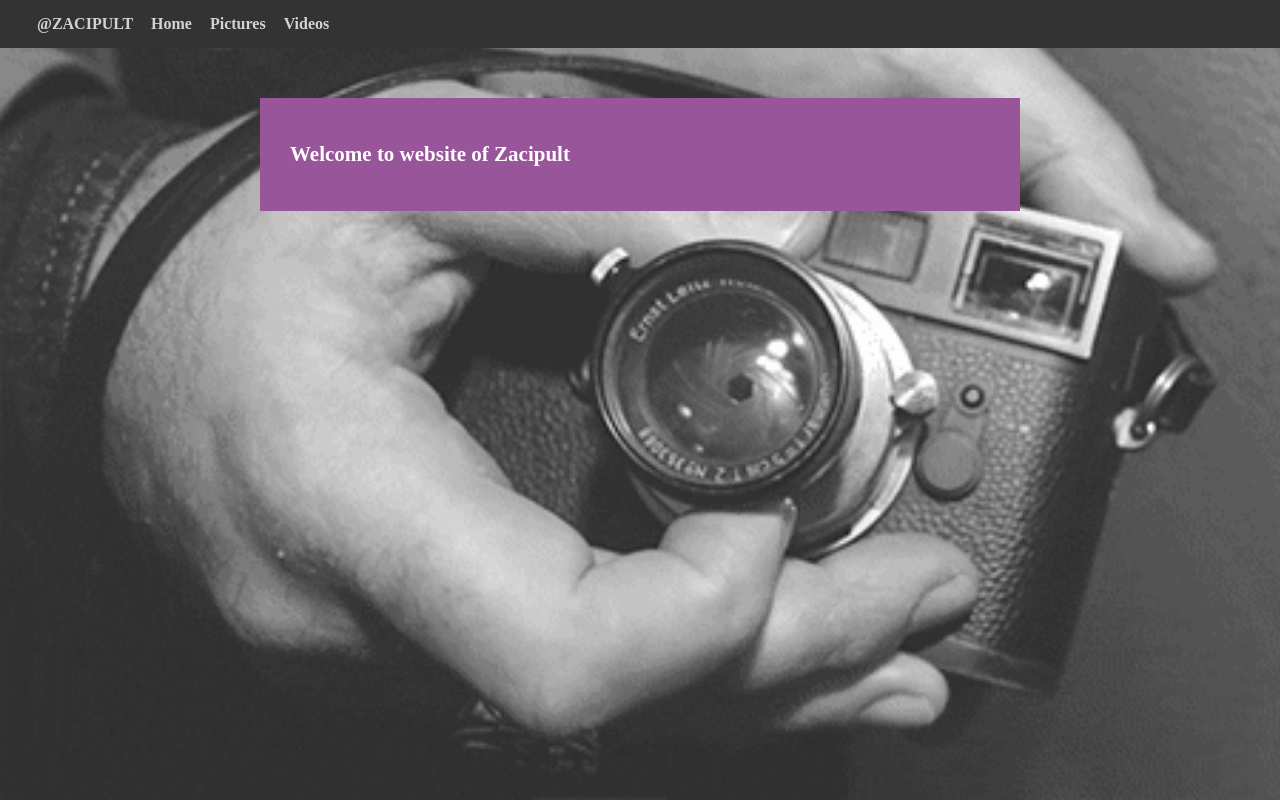
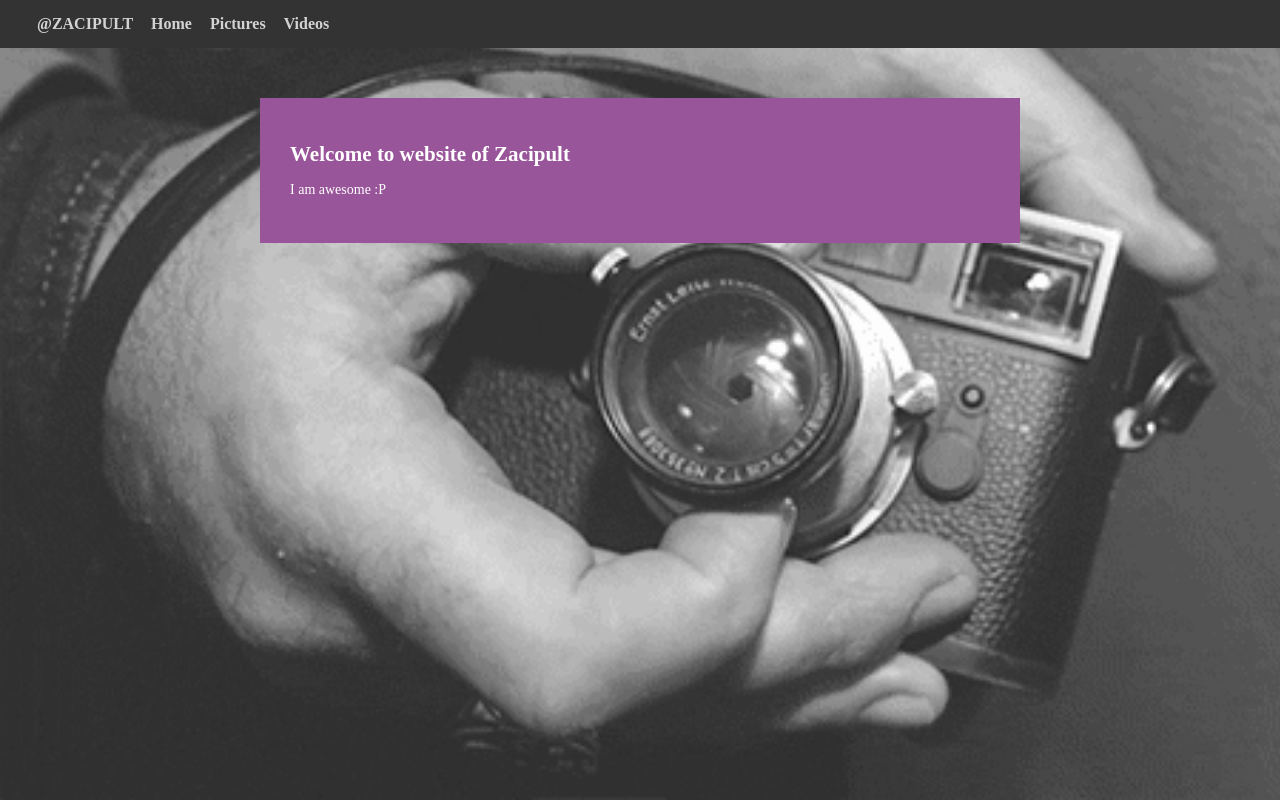
Before and after one commit to Zacipult/Zacipult.github.io, a plain HTML site: page index.html in a window 1280 px wide. Drawn offline with Linux system fonts and the light colour scheme; a web font is replaced by a local one.

Commit message:
Added more about me

```diff
--- a/index.html
+++ b/index.html
@@ -21,6 +21,7 @@
 
 	<section class="page-content">
 		<h2>Welcome to website of Zacipult</h2>
+		<p>I am awesome :P</p>
 	</section>
 
 </div>
```
